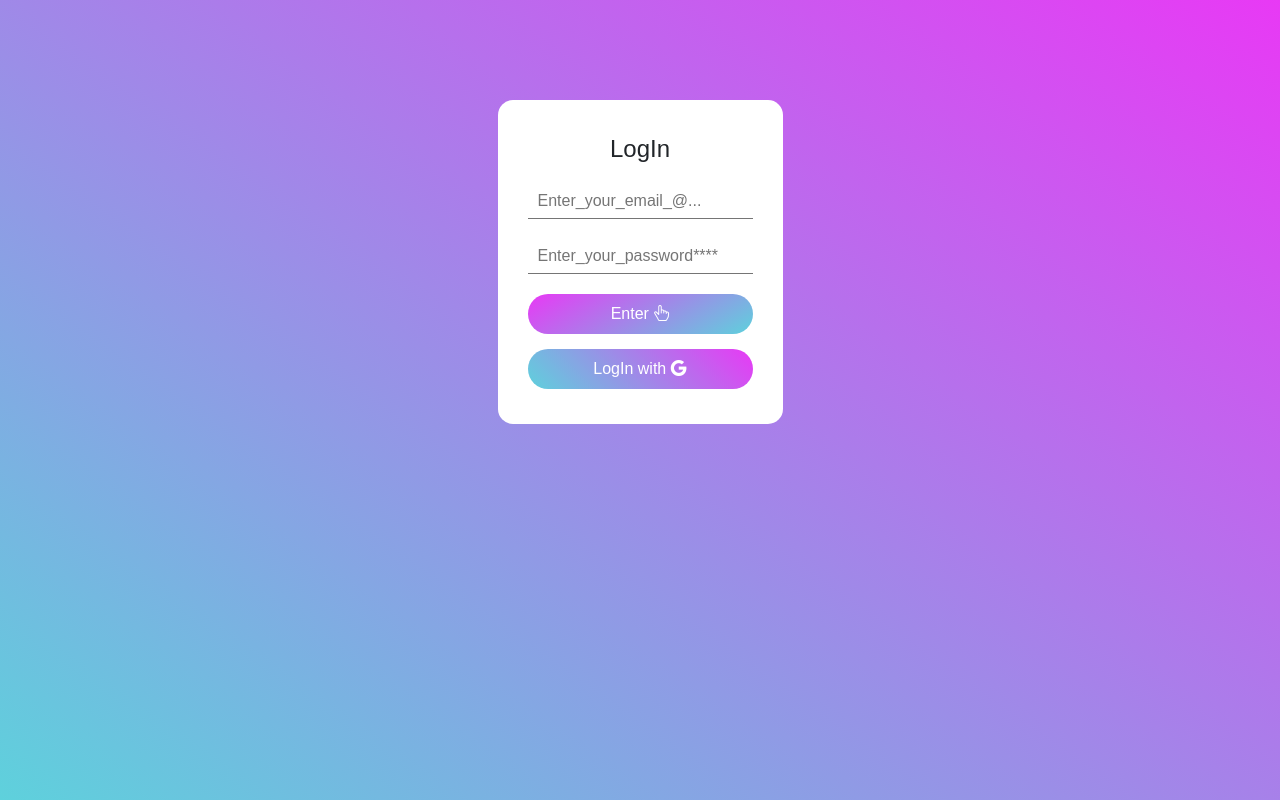
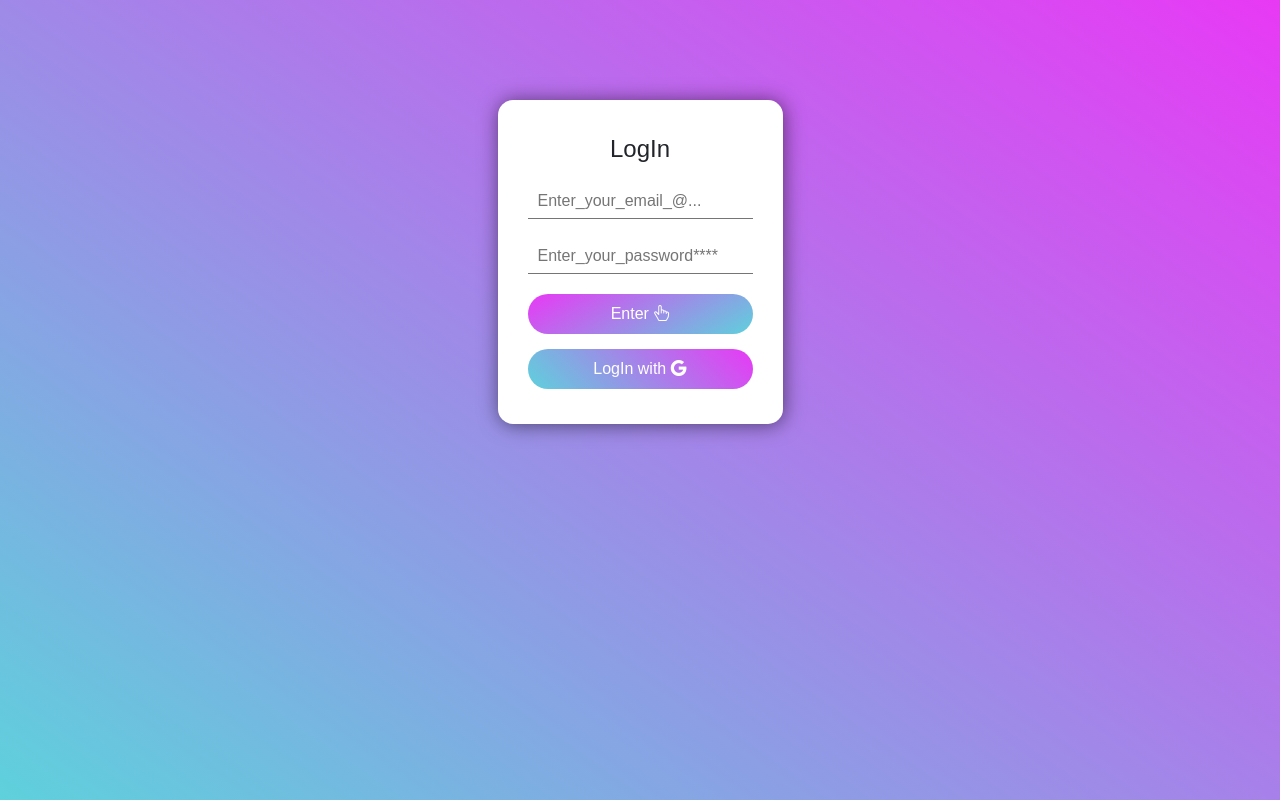
Before and after one commit to DilshodMahmudov0156/login-application, a JavaScript app: page / in a window 1280 px wide. Built offline with nearby package versions, Linux system fonts and the light colour scheme; the HTML template or start-up script is replaced by a standard one.

Commit message:
i added shadow to login-parent through css

```diff
--- a/src/components/login-page/style.css
+++ b/src/components/login-page/style.css
@@ -4,12 +4,13 @@
     background: linear-gradient(35deg, #5ed1dc, #e839f5);
     overflow: auto;
 }
-.login-parent{
+.login-parent {
     background-color: #ffffff;
     padding: 35px 30px;
     border-radius: 15px;
     margin-top: 100px;
- }
+    box-shadow: 1px 1px 20px rgba(0, 0, 0, 0.53);
+}
 input{
     display: block;
     width: 100%;
```
